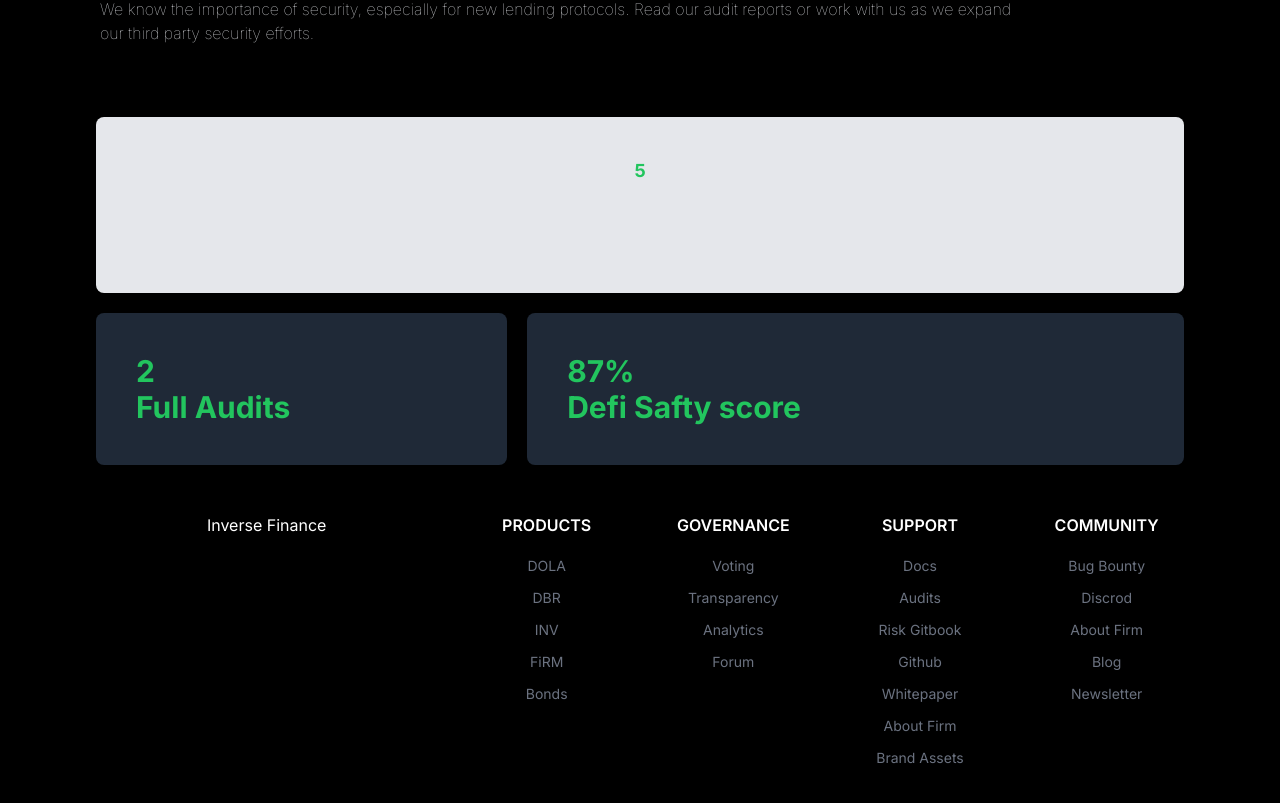
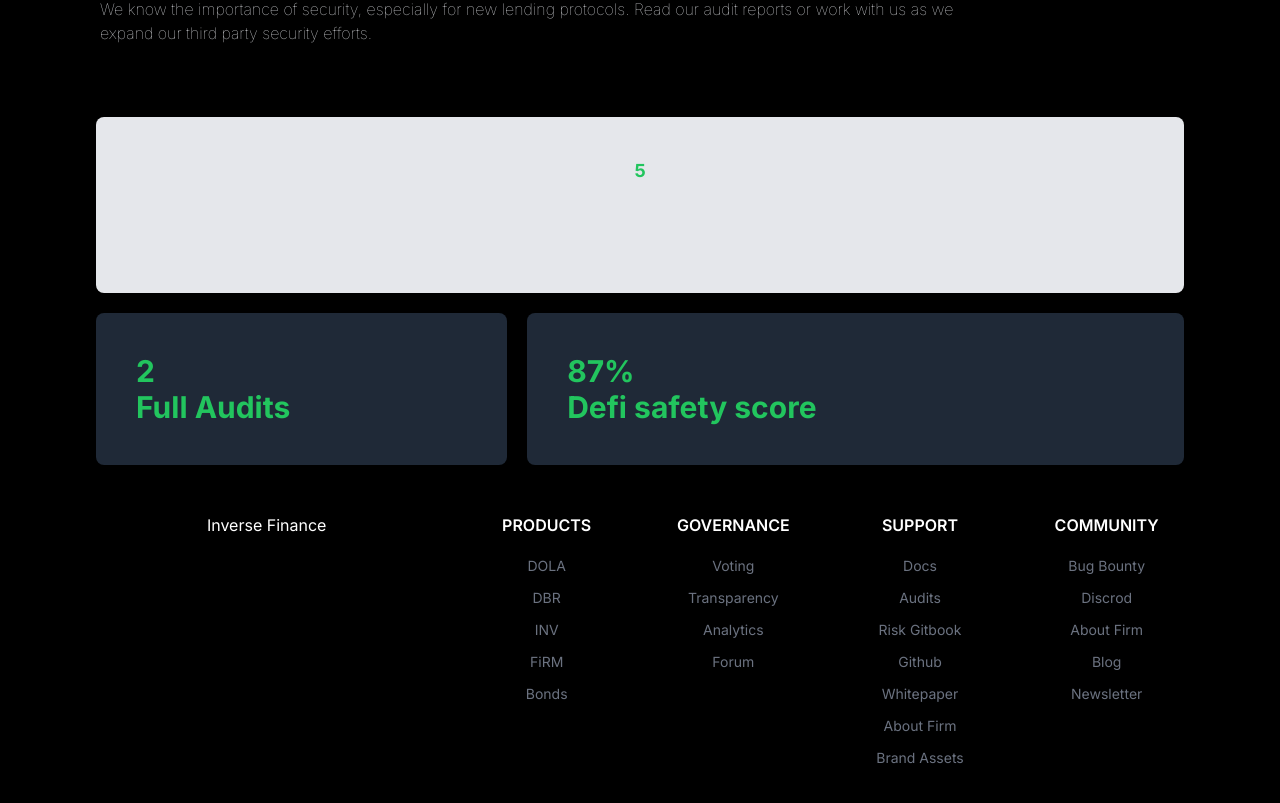
Before and after one commit to Tokenauts/inverse, a Next.js app: page / in a window 1280 px wide. Shown: the part 7149-7952 px from the top of the page. Built offline with nearby package versions, Linux system fonts and the light colour scheme.

Commit message:
update in security component

```diff
--- a/components/Security.tsx
+++ b/components/Security.tsx
@@ -48,7 +48,7 @@
         </div>
         <div className="shadow-lg  bg-gray-800 text-green-500 text-lg font-bold text-center p-10 rounded-lg lg:col-span-2 ">
           <h1 className="text-left text-3xl">87% </h1>
-          <h1 className="text-left text-3xl">Defi Safty score </h1>
+          <h1 className="text-left text-3xl">Defi safety score </h1>
         </div>
       </div>
     </div>
```
